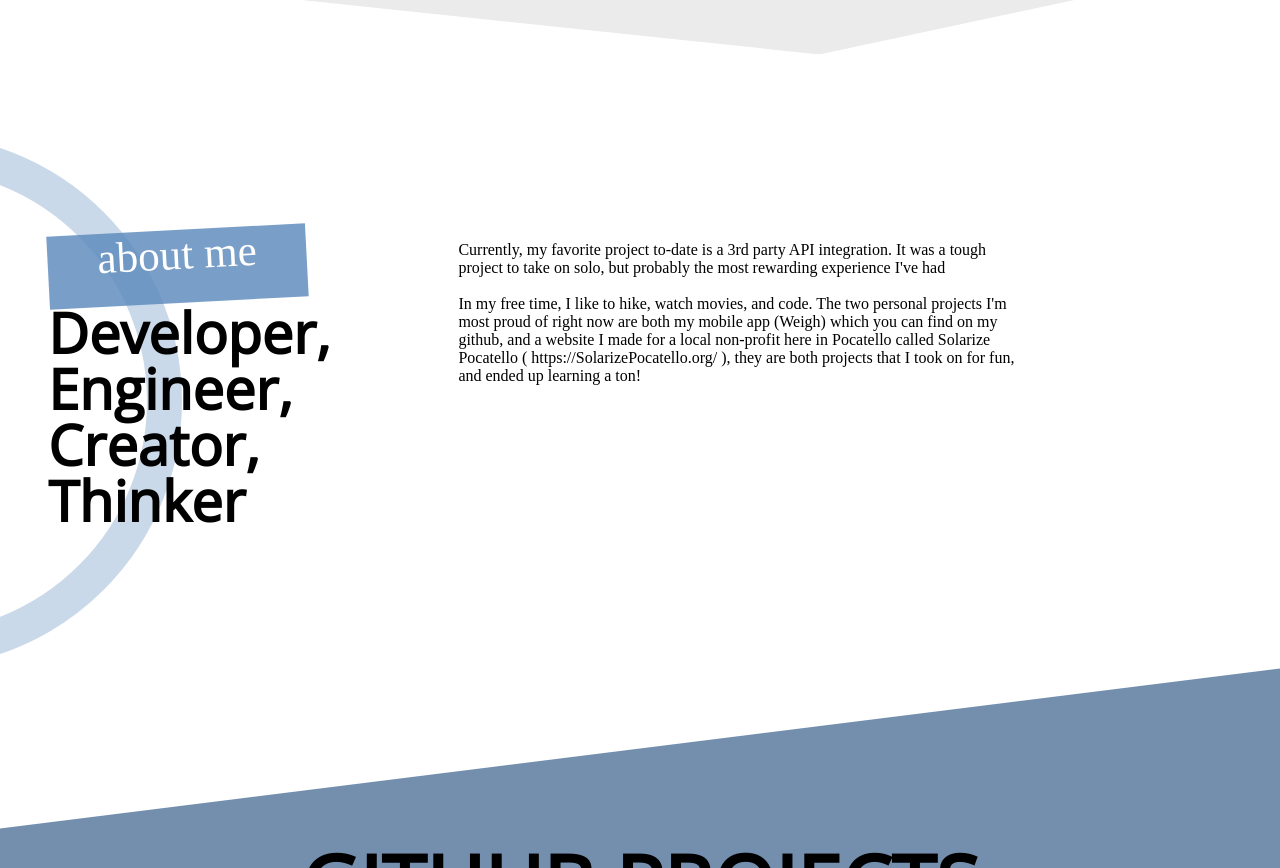
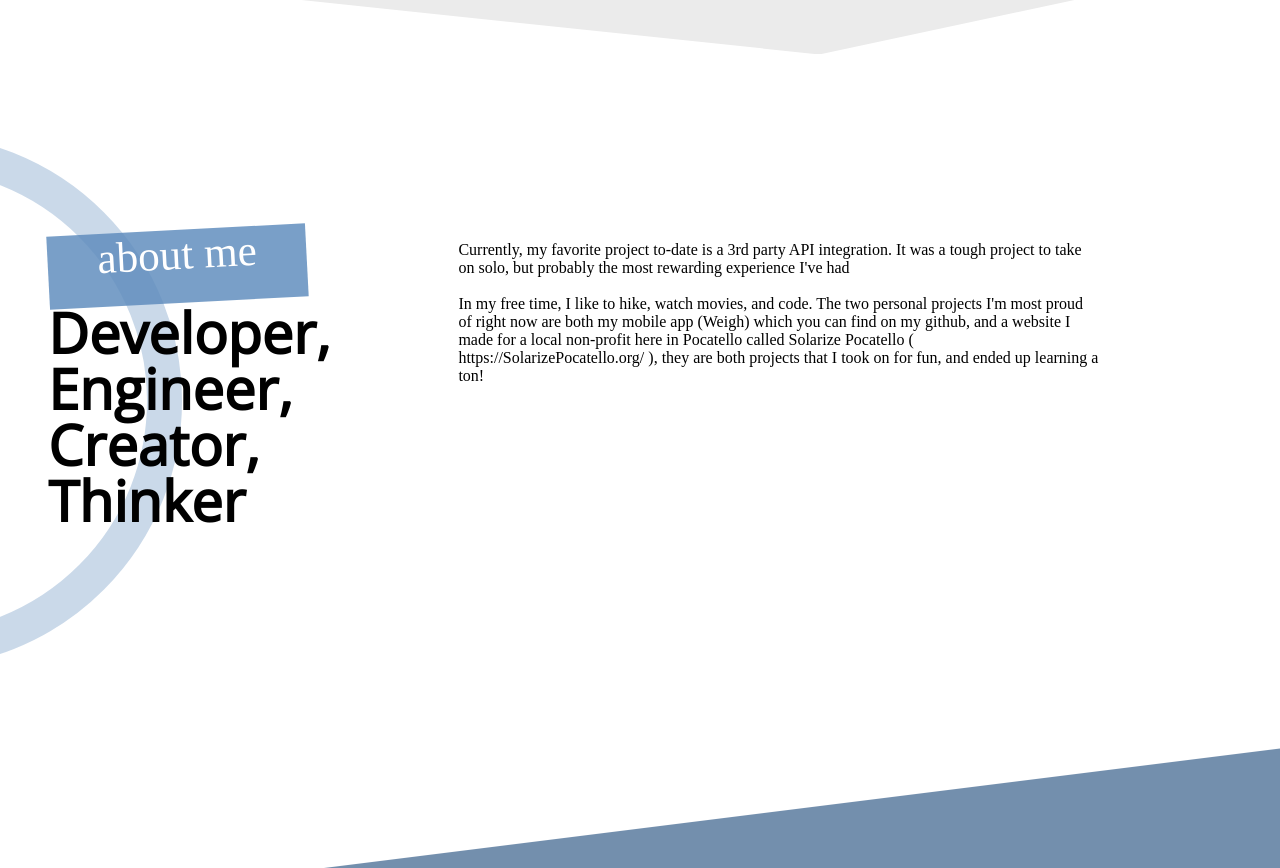
Before and after one commit to Evan-Coleman/portfolio, a React (Create React App) app: page / in a window 1280 px wide. Shown: the part 640-1508 px from the top of the page. Built offline with nearby package versions, Linux system fonts and the light colour scheme; no server answers; a web font is replaced by a local one.

Commit message:
updated padding/size on aboutme

```diff
--- a/src/css/_myAboutMe.scss
+++ b/src/css/_myAboutMe.scss
@@ -1,11 +1,11 @@
 @import "variables";
 
 .AboutMeWrapper {
-  margin-top: 5em;
+  margin: 5em 0 5em 0;
   padding: 0;
   display: grid;
   grid-template-columns: 1fr 10fr 1fr;
-  grid-template-rows: 1fr 1fr;
+  grid-template-rows: auto auto;
   grid-template-areas:
     "circle circle circle"
     ". content .";
@@ -63,7 +63,7 @@
   }
 
   @media only screen and (min-width: 1024px) {
-    grid-template-columns: 1fr 43em 1fr;
+    grid-template-columns: 1fr 60vw 2fr;
     grid-template-rows: 1fr 20em 1fr;
     grid-template-areas:
       "circle . ."
```
